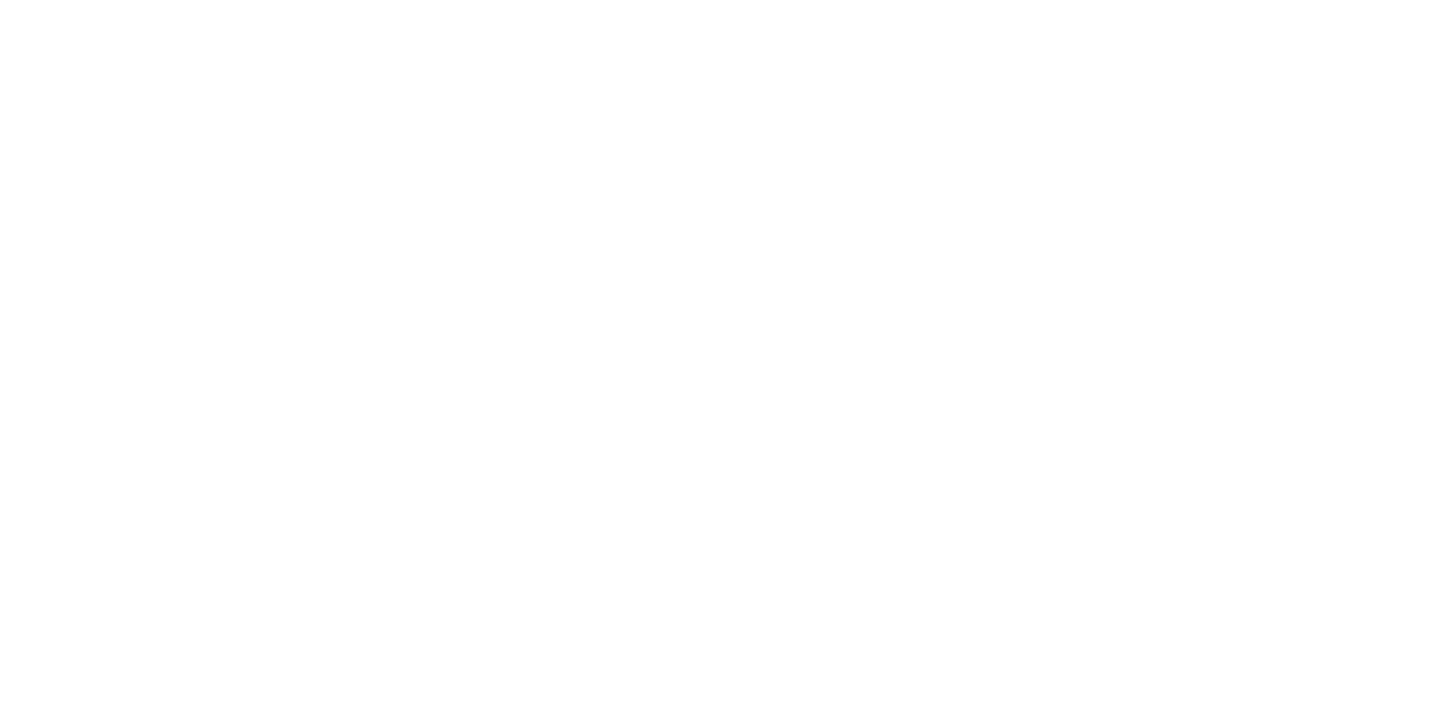
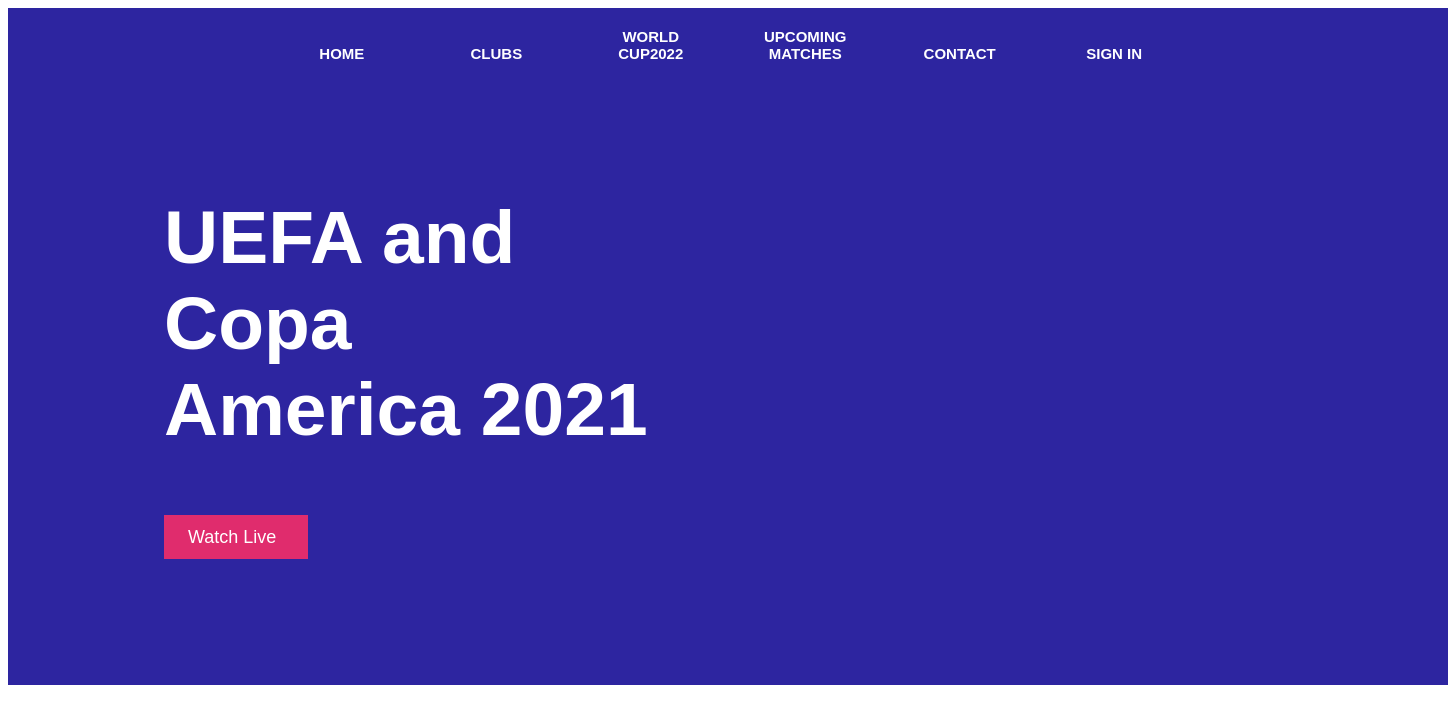
Before and after one commit to valobasi/football_responsive, a plain HTML site: page index.html in a window 1280 px wide. Shown: the whole page, 1448 px wide, since content can reach past the window. Drawn offline with Linux system fonts and the light colour scheme.

Commit message:
1st info added

```diff
--- a/index.html
+++ b/index.html
@@ -5,13 +5,32 @@
     <meta charset="UTF-8">
     <meta http-equiv="X-UA-Compatible" content="IE=edge">
     <meta name="viewport" content="width=device-width, initial-scale=1.0">
+    <script src="https://kit.fontawesome.com/18299e9f74.js" crossorigin="anonymous"></script>
+    <link rel="preconnect" href="https://fonts.googleapis.com">
+    <link rel="preconnect" href="https://fonts.gstatic.com" crossorigin>
+    <link href="https://fonts.googleapis.com/css2?family=Poppins:wght@500&display=swap" rel="stylesheet">
     <title>Football_Responsive</title>
     <link rel="stylesheet" href="styles/style.css">
 </head>
 
 <body>
-    <section>
-
+    <section class="flexible-container">
+        <header>
+            <div class="navbar">
+                <ul>
+                    <li><a href="#">Home</a></li>
+                    <li><a href="#">Clubs</a></li>
+                    <li><a href="#">World Cup2022</a></li>
+                    <li><a href="#">Upcoming Matches</a></li>
+                    <li><a href="#">Contact</a></li>
+                    <li><a href="#">Sign In</a></li>
+                </ul>
+            </div>
+        </header>
+        <div class="info-1">
+            <h1>UEFA and Copa America 2021</h1>
+            <a class="link-button" target="_blank" href="#">Watch Live</a>
+        </div>
     </section>
 </body>
 
--- a/styles/style.css
+++ b/styles/style.css
@@ -0,0 +1,62 @@
+body{
+    font-family: 'Poppins', sans-serif;
+}
+.flexible-container{
+    margin: 0;
+    padding: 0;
+    background: #2D25A0;
+    font-family: Arial;
+    width: 1440px;
+    height: 677px;
+    /* font-weight: 700; */
+}
+.navbar ul{
+    list-style: none;
+    /* background: #663366; */
+    padding: 0;
+    margin: 0;
+    text-align: center;
+}
+.navbar li{
+    display: inline-block;
+}
+.navbar a{
+    text-decoration: none;
+    color: #fff;
+    width: 100px;
+    display: block;
+    padding: 20px 25px;
+    font-size: 15px;
+    text-transform: uppercase;
+    font-weight: bold;
+    text-align: center;
+}
+.navbar a:hover{
+    background: orange;
+}
+.info-1{
+    position: absolute;
+    width: 485px;
+    height: 230px;
+    font-weight: bold;
+    font-size: 50px;
+    color: #FFFFFF;
+    margin-left: 156px;
+    margin-top: 50px;
+    margin-bottom: 238px;
+}
+.link-button{
+    display: flex;
+    flex-direction: row;
+    text-decoration: none;
+    padding: 10px 24px;
+    position: static;
+    width: 96px;
+    height: 24px;
+    background: #E02C6D;
+    font-size: 18px;
+    color: #FFFFFF;
+    font-weight: 500;
+    line-height: 24px;
+    /* margin-left: 156px; */
+}
```
